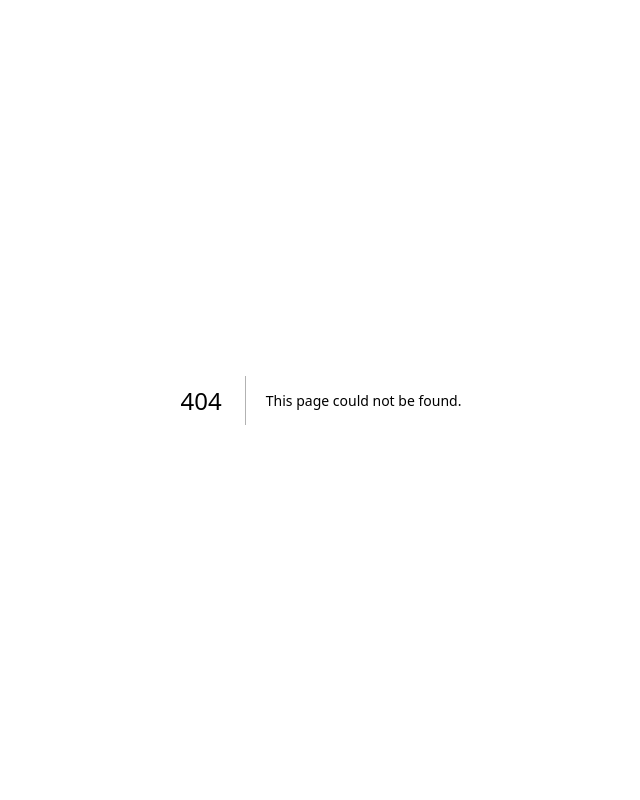
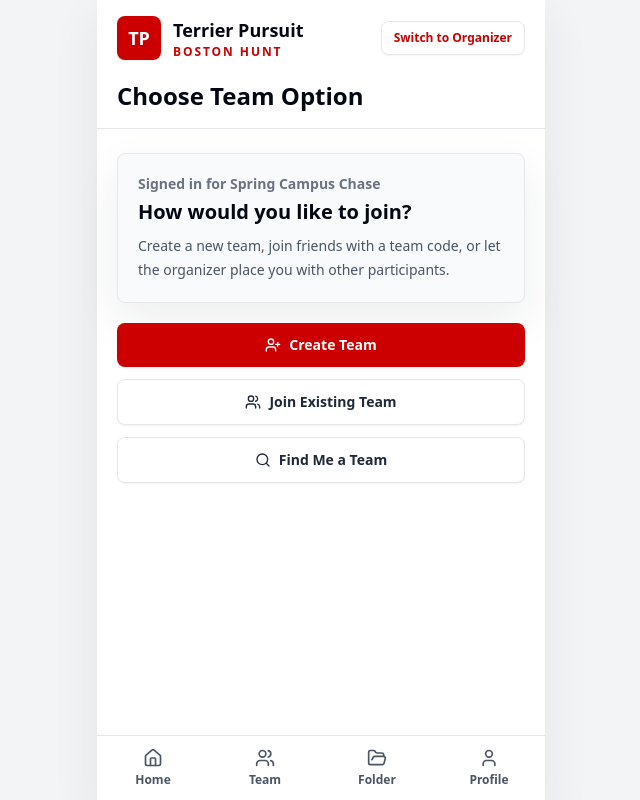
Before and after one commit to DannarZharkyn/terrier-pursuit-prototype, a Next.js app: page /participant/team-options in a window 1280 px wide. Before the commit this address had no page. Shown: the whole page, without its empty margins (319-959 px from the left). Built offline with nearby package versions, Linux system fonts and the light colour scheme.

Commit message:
Split participant sign in and team choice

```diff
--- /dev/null
+++ b/src/app/participant/team-options/page.tsx
@@ -0,0 +1,38 @@
+import Link from "next/link";
+import { Search, UserPlus, Users } from "lucide-react";
+import { ParticipantShell } from "@/components/participant-shell";
+
+export default function TeamOptionsPage() {
+  return (
+    <ParticipantShell title="Choose Team Option">
+      <div className="space-y-5">
+        <section className="card p-5">
+          <p className="text-sm font-semibold text-gray-500">
+            Signed in for Spring Campus Chase
+          </p>
+          <h2 className="mt-1 text-xl font-black text-gray-950">
+            How would you like to join?
+          </h2>
+          <p className="mt-2 text-sm leading-6 text-gray-600">
+            Create a new team, join friends with a team code, or let the
+            organizer place you with other participants.
+          </p>
+        </section>
+        <div className="grid gap-3">
+          <Link href="/participant/create-team" className="btn-primary">
+            <UserPlus className="h-4 w-4" />
+            Create Team
+          </Link>
+          <Link href="/participant/join-team" className="btn-secondary">
+            <Users className="h-4 w-4" />
+            Join Existing Team
+          </Link>
+          <Link href="/participant/find-team" className="btn-secondary">
+            <Search className="h-4 w-4" />
+            Find Me a Team
+          </Link>
+        </div>
+      </div>
+    </ParticipantShell>
+  );
+}
--- a/src/app/participant/welcome/page.tsx
+++ b/src/app/participant/welcome/page.tsx
@@ -1,5 +1,5 @@
 import Link from "next/link";
-import { Search, UserPlus, Users } from "lucide-react";
+import { ArrowRight } from "lucide-react";
 import { Logo } from "@/components/logo";
 
 export default function ParticipantWelcomePage() {
@@ -30,17 +30,9 @@ export default function ParticipantWelcomePage() {
           </label>
         </div>
         <div className="mt-7 grid gap-3">
-          <Link href="/participant/create-team" className="btn-primary">
-            <UserPlus className="h-4 w-4" />
-            Create Team
-          </Link>
-          <Link href="/participant/join-team" className="btn-secondary">
-            <Users className="h-4 w-4" />
-            Join Existing Team
-          </Link>
-          <Link href="/participant/find-team" className="btn-secondary">
-            <Search className="h-4 w-4" />
-            Find Me a Team
+          <Link href="/participant/team-options" className="btn-primary">
+            Sign In
+            <ArrowRight className="h-4 w-4" />
           </Link>
         </div>
       </section>
```
